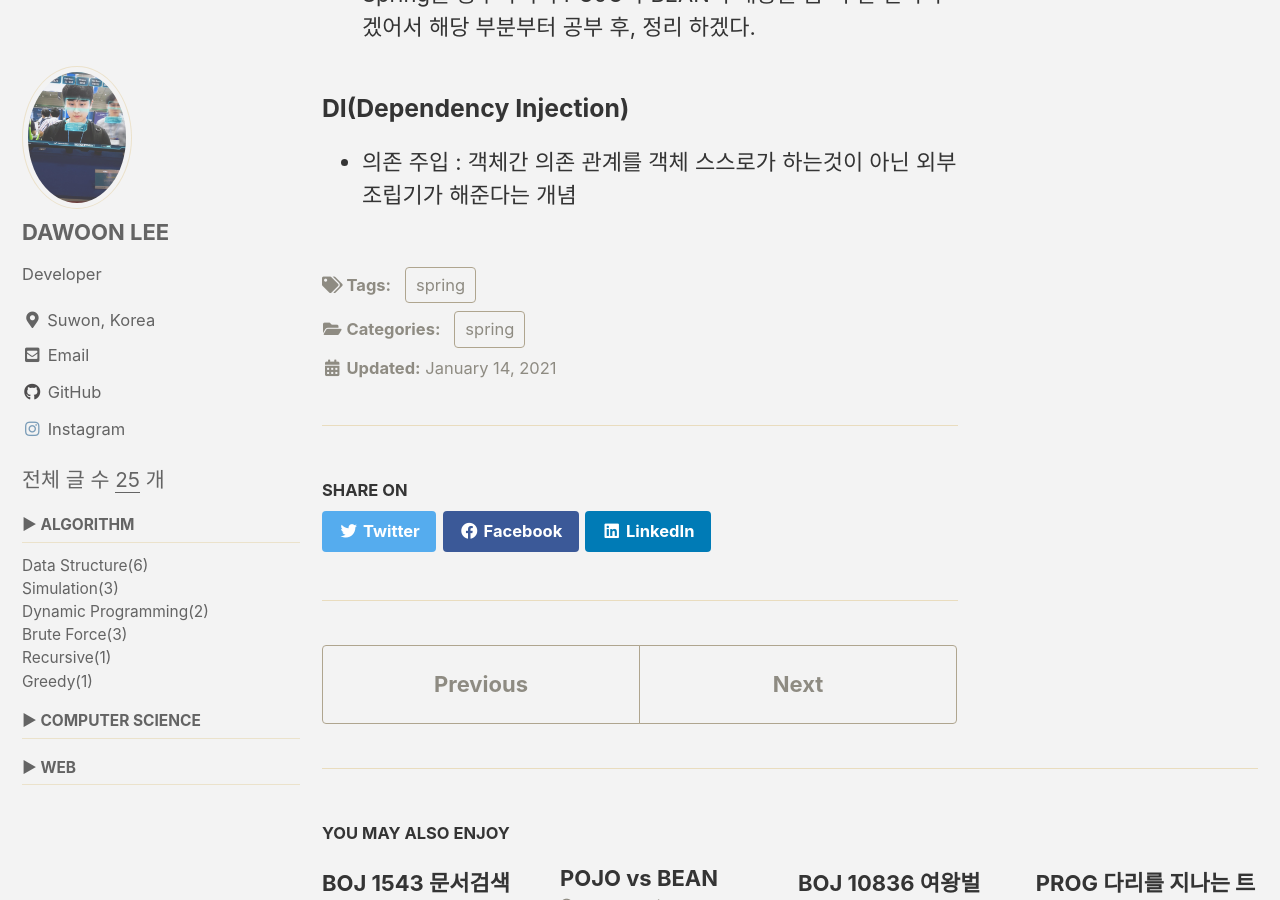
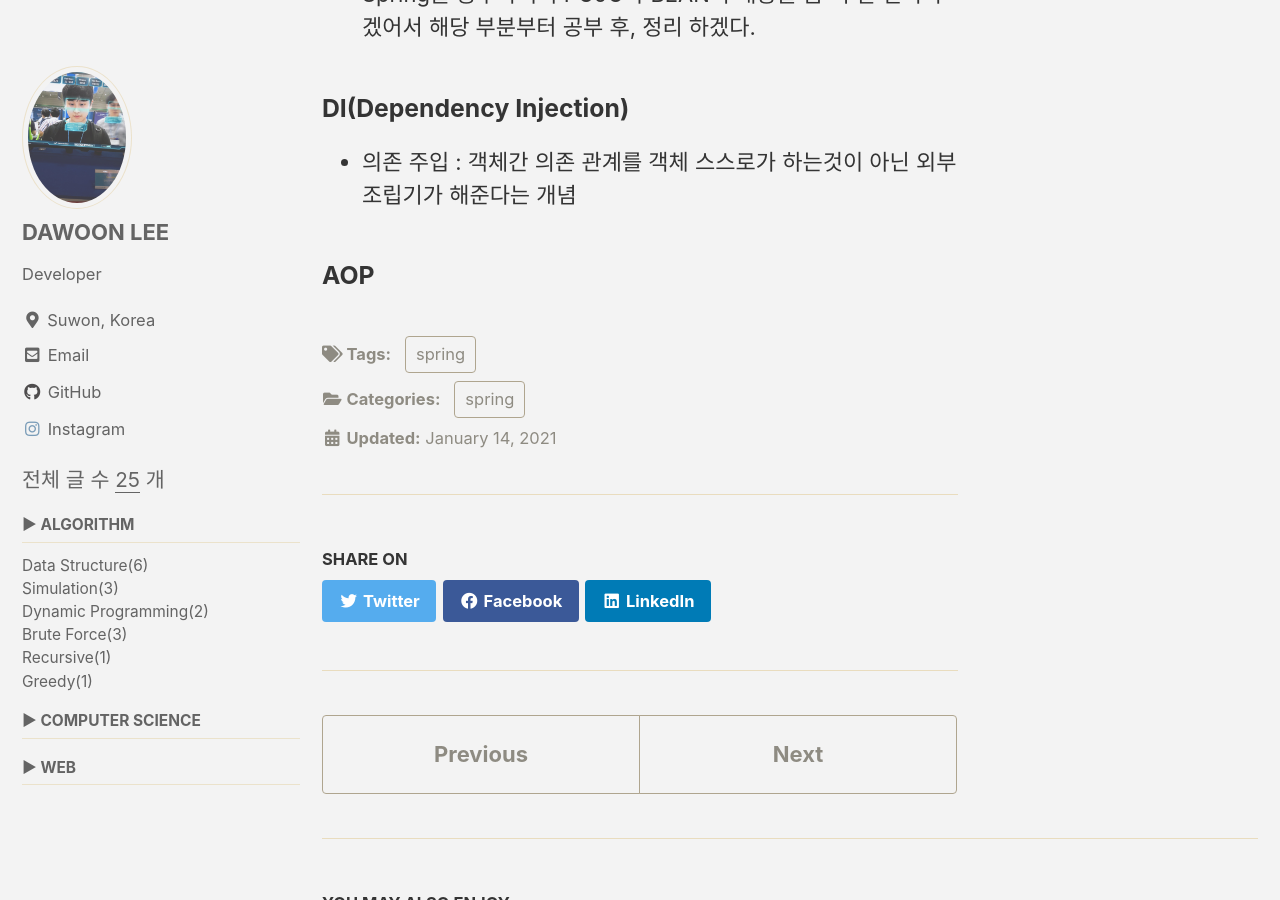
Before and after one commit to rhdrlvnd/rhdrlvnd.github.io, a Jekyll site: the page built from _posts/Web/Spring/2021-01-12-spring.md, in a window 1280 px wide and 900 px high, scrolled down 536 px. Built offline with Jekyll 4.4.1, drawn with Linux system fonts in a browser that asks for light colours; cached includes are drawn as plain includes.

Commit message:
add aop post

```diff
--- a/_posts/Web/Spring/2021-01-12-spring.md
+++ b/_posts/Web/Spring/2021-01-12-spring.md
@@ -22,3 +22,7 @@ last_modified_at: 2021-01-14T19:00:00+09:00
 ### DI(Dependency Injection)
 
 - 의존 주입 : 객체간 의존 관계를 객체 스스로가 하는것이 아닌 외부 조립기가 해준다는 개념
+
+
+
+### AOP
```
